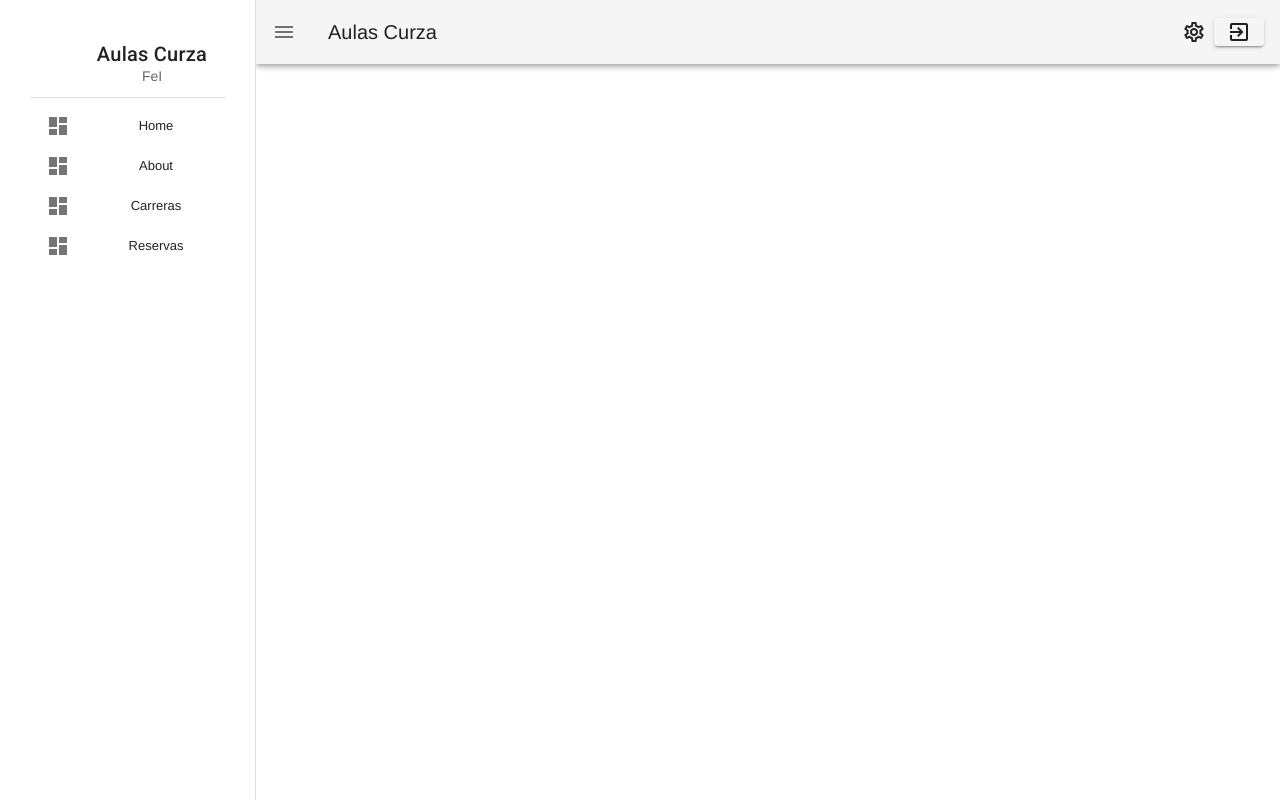
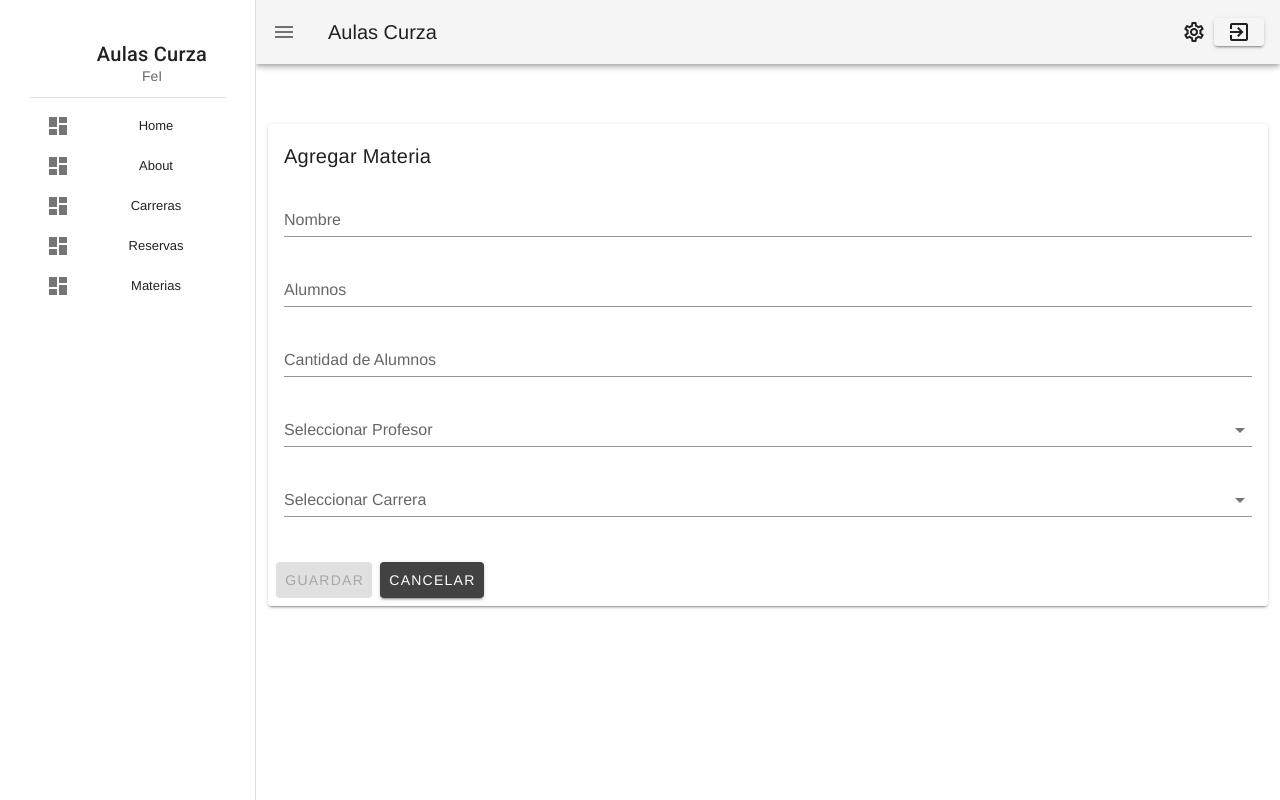
Before and after one commit to alejandroTelmo/aulas2023, a Vue app in the folder frontend/: page /abm in a window 1280 px wide. Built offline with nearby package versions, Linux system fonts and the light colour scheme; no server answers.

Commit message:
actualizacion tareas

```diff
--- /dev/null
+++ b/frontend/src/components/AbmMateria.vue
@@ -0,0 +1,186 @@
+<template>
+  <v-form v-model="valid" @submit.prevent>
+    <v-card>
+      <v-card-title>Agregar Materia</v-card-title>
+      <v-card-text>
+        <v-text-field
+          @keyup.enter="submit"
+          v-model="nombreMateria"
+          label="Nombre"
+          :rules="nombreRules"
+            required
+        ></v-text-field>
+        <v-text-field
+          @keyup.enter="submit"
+          v-model="alumnos"
+          label="Alumnos"
+          :rules="alumnosRules"
+          required
+        ></v-text-field>
+        <v-text-field
+          @keyup.enter="submit"
+          v-model="cant_alumnos"
+          label="Cantidad de Alumnos"
+
+            required
+        ></v-text-field>
+        <v-select
+          label="Seleccionar Profesor"
+          v-model="selectedProfesor"
+          :items="profesores"
+        ></v-select>
+        <v-select
+          label="Seleccionar Carrera"
+          v-model="selectedCarrera"
+          :items="carreras"
+        ></v-select>
+        <template>
+
+</template>
+      </v-card-text>
+      <v-card-actions>
+        <v-btn color="primary" @click="submit" :disabled="!valid">Guardar</v-btn>
+        <v-btn color="secondary" @click="cancelar">Cancelar</v-btn>
+      </v-card-actions>
+    </v-card>
+  </v-form>
+</template>
+
+<script>
+/* import { required } from "vuelidate/lib/validators"; */
+export default {
+  props: {
+    materia: {
+      type: Object,
+      default: () => ({ id: "", nombre: "",alumnos:"",cantidad_alumnos:"",id_carrera:"",id_profesor:"" }),
+    },
+    editar: {
+      type: Boolean,
+      default: false,
+    },
+  },
+  /*   validations: {
+    nuevoNombre: { required },
+  }, */
+  data() {
+    return {
+
+      valid: false,
+      id:0,
+      alumnos: "",
+      cant_alumnos:"",
+      nombreMateria: "",
+      profesores:[],
+      selectedProfesor:null,
+      carreras:[],
+      selectedCarrera:null,
+      id_carrera:"",
+      id_profesor:"",
+      nombreRules: [
+        v => !!v || 'El nombre es requerido',
+      ],
+      alumnosRules: [
+        v => !!v || 'El alumno es requerido',
+      ],
+    };
+  },
+  watch: {
+    materia: {
+      handler(nuevoValor) {
+        this.nombre = nuevoValor.nombre;
+      },
+    },
+  },
+  methods: {
+    submit() {
+      console.log(this.editar);
+      if (this.editar) {
+        this.editarMateria();
+      } else {
+        this.guardarMateria();
+      }
+    },
+    guardarMateria() {
+      const data = {
+        nombre: this.nombreMateria,
+        alumnos:this.alumnos,
+        cant_alumnos:this.cant_alumnos,
+        id_carrera:this.id_carrera,
+        id_profesor:this.id_profesor,
+      };
+      console.log(data);
+     var that=this;
+      this.axios
+        .post("/apiv1/materia", data)
+        .then(function (response) {
+          console.log(response);
+          that.nuevoNombre = "";
+        })
+        .catch(function (error) {
+          console.log(error);
+        })
+        .then(function () {
+          that.$emit("guardar");
+        });
+    },
+    editarMateria() {
+      const data = {
+        id:this.id,
+        nombre: this.nombreMateria,
+        alumnos:this.alumnos,
+        cant_alumnos:this.cant_alumnos,
+        id_carrera:this.id_carrera,
+        id_profesor:this.id_profesor,
+
+      };
+      var that = this;
+      this.axios
+        .patch(`/apiv1/materia/${this.materia.id}`, data)
+        .then(function (response) {
+          console.log(response);
+          /* alert("Registro Guardado!!"); */
+          that.nuevoNombre = "";
+        })
+        .catch(function (error) {
+          console.log(error);
+        })
+        .then(function () {
+          that.$emit("guardar");
+        });
+    },
+    getProfesores(){
+      var that=this;
+      this.axios.get('/apiv1/profesor')
+        .then(response => {
+          console.log(response.data);
+          that.profesores = response.data.map(profesor => profesor.apellido);
+        })
+        .catch(error => {
+          console.error(error);
+        });
+    },
+    getCarreras(){
+      var that=this;
+      this.axios.get('/apiv1/carrera')
+        .then(response => {
+          console.log(response.data);
+          that.carreras = response.data.map(carrera => carrera.nombre);
+        })
+        .catch(error => {
+          console.error(error);
+        });
+    },
+    cancelar() {
+      this.$emit("cancelar");
+    },
+  },
+  created() {
+    this.materiaLocal = this.materia
+    this.getProfesores();
+    this.getCarreras();
+  },
+  /*   beforeDestroy() {
+    this.nuevoNombre = "";
+  }, */
+};
+</script>
--- /dev/null
+++ b/frontend/src/components/ListadoMaterias.vue
@@ -0,0 +1,149 @@
+<template>
+  <div>
+    <v-data-table
+      :headers="headers"
+      :items="listadoMaterias"
+      :options.sync="options"
+      :server-items-length="cantTotalListadoMaterias"
+      :loading="loading"
+      :footer-props="footerProps"
+      sort-by="id"
+      class="elevation-1"
+    >
+      <template v-slot:top>
+        <v-toolbar flat>
+          <v-toolbar-title>Listado Materias</v-toolbar-title>
+          <v-divider class="mx-4" inset vertical></v-divider>
+          <v-spacer></v-spacer>
+          <v-btn color="primary" @click="agregarMateria">Agregar Materia</v-btn>
+        </v-toolbar>
+      </template>
+      <template v-slot:item.actions="{ item }">
+        <v-icon small class="mr-2" @click="editarMateria(item)">
+          mdi-pencil
+        </v-icon>
+        <v-icon small @click="eliminarMateria(item)"> mdi-delete </v-icon>
+      </template>
+    </v-data-table>
+
+    <v-dialog v-model="mostrarAbmMaterias" max-width="500px">
+      <AbmMateria
+        :materia="materiaSeleccionada"
+        :editar="editar"
+        @guardar="guardarAbmMateria"
+        @cancelar="cancelarAbmMateria"
+      />
+    </v-dialog>
+  </div>
+</template>
+
+<script>
+import AbmMateria from "./AbmMateria.vue";
+export default {
+  components: {
+    AbmMateria,
+  },
+  data() {
+    return {
+      cantTotalListadoMaterias: 0,
+      loading: true,
+      options: {},
+      headers: [
+        { text: "ID", value: "id" },
+        { text: "Nombre", value: "nombre" },
+        { text: "Alumno", value: "alumnos" },
+        { text: "Cantidad de alumnos", value: "cant_alumnos" },
+        { text: "Carrera", value: "carrera" },
+        { text: "Profesor", value: "profesor" },
+        { text: "Acciones", value: "actions", sortable: false },
+      ],
+      footerProps:{
+        'items-per-page-options': [10, 25, 50]
+      },
+      listadoMaterias: [],
+      mostrarAbmMaterias: false,
+      materiaSeleccionada: {},
+      editar: false,
+    };
+  },
+  watch: {
+    options: {
+      handler() {
+        this.obtenerListadoDeApi();
+      },
+      deep: true,
+    },
+  },
+  methods: {
+    obtenerListadoDeApi() {
+      const { sortBy, sortDesc, page, itemsPerPage } = this.options;
+      let sortMode = "";
+      if (sortDesc[0]) {
+        sortMode = "-";
+      }
+      console.log(sortDesc, sortMode);
+      var that = this;
+      this.axios
+        .get(
+          `/apiv1/materia?per-page=${itemsPerPage}&page=${page}&sort=${sortMode}${sortBy}`
+        )
+        .then(function (response) {
+          if (response.status === 200) {
+            that.listadoMaterias = response.data;
+            that.cantTotalListadoMaterias = parseInt(
+              response.headers["x-pagination-total-count"]
+            );
+          }
+        })
+        .catch(function (error) {
+          console.log(error);
+        })
+        .then(function () {
+          that.loading = false;
+        });
+    },
+    mostrarFormularioAbmMaterias() {
+      this.mostrarAbmMaterias = true;
+    },
+    agregarMateria() {
+      this.editar = false;
+      this.materiaSeleccionada = {};
+      this.mostrarFormularioAbmMaterias();
+    },
+    editarMateria(materia) {
+      console.log(materia.nombre);
+      this.materiaSeleccionada = {
+        id: materia.id,
+        nombre: materia.nombre,
+      };
+      this.editar = true;
+      this.mostrarAbmMaterias = true;
+    },
+    guardarAbmMateria() {
+      console.log("Materia guardada con éxito!");
+      this.mostrarAbmMaterias = false;
+      this.obtenerListadoDeApi();
+    },
+    eliminarMateria(materia) {
+      var that = this;
+      this.axios
+        .delete(`/apiv1/materia/${materia.id}`)
+        .then(function (response) {
+          console.log(response);
+          alert("Registro Eliminado!!");
+        })
+        .catch(function (error) {
+          console.log(error);
+        })
+        .then(function () {
+          that.obtenerListadoDeApi();
+        });
+    },
+    cancelarAbmMateria() {
+      this.mostrarAbmMaterias = false;
+      this.materiaSeleccionada.nombre = "";
+      this.materiaSeleccionada.id = "";
+    },
+  },
+};
+</script>
--- a/frontend/src/components/MainMenu.vue
+++ b/frontend/src/components/MainMenu.vue
@@ -41,6 +41,7 @@ export default {
       { title: "About", icon: "mdi-view-dashboard", to: "/about" },
       { title: "Carreras", icon: "mdi-view-dashboard", to: "/carreras" },
       { title: "Reservas", icon: "mdi-view-dashboard", to: "/reservaaula" },
+      { title: "Materias", icon: "mdi-view-dashboard", to: "/materias" },
     ],
   }),
   mounted() {},
--- a/frontend/src/router/index.js
+++ b/frontend/src/router/index.js
@@ -2,9 +2,10 @@ import Vue from "vue";
 import VueRouter from "vue-router";
 import AulasHome from "../components/AulasHome";
 import AulasAbout from "../components/AulasAbout";
-import ListadoCarreras from "../components/ListadoCarreras"
-import ListaAulasReservadas from "../components/ListaAulasReservadas.vue"
-
+import ListadoCarreras from "../components/ListadoCarreras";
+import ListaAulasReservadas from "../components/ListaAulasReservadas.vue";
+import ListadoMaterias from "../components/ListadoMaterias.vue";
+import AbmMateria from "../components/AbmMateria.vue";
 Vue.use(VueRouter);
 
 const routes = [
@@ -28,6 +29,16 @@ const routes = [
     name: "ListaAulasReservadas",
     component: ListaAulasReservadas,
   },
+  {
+    path: "/materias",
+    name: "ListadoMaterias",
+    component: ListadoMaterias,
+  },
+  {
+    path: "/abm",
+    name: "AbmMateria",
+    component: AbmMateria,
+  },
 ];
 
 const router = new VueRouter({
```
Also changed, not shown: 1 other file (tests, documents, lock files or other folders).
